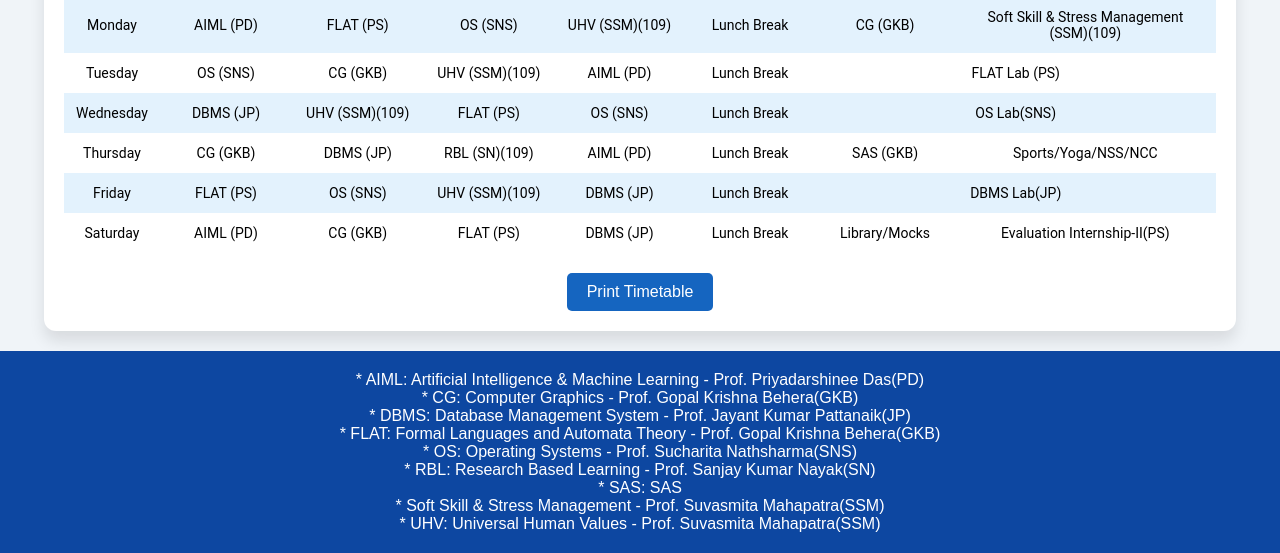
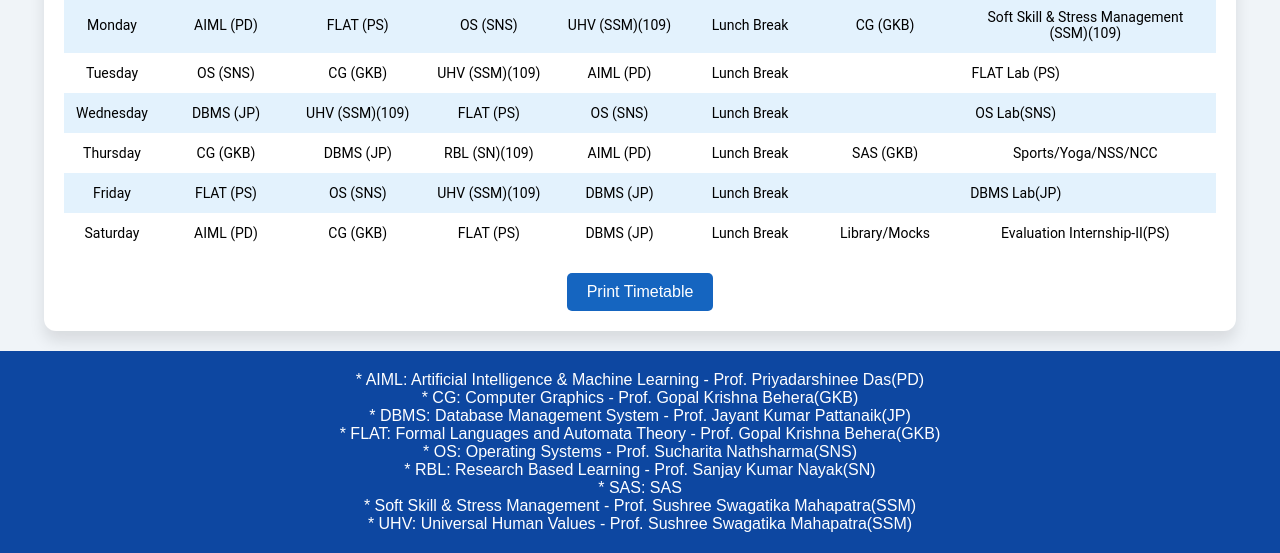
Before and after one commit to teamarctix/Time-Table, a plain HTML site: page index.html in a window 1280 px wide. Shown: the part 337-890 px from the top of the page. Drawn offline with Linux system fonts and the light colour scheme.

Commit message:
Update index.html

```diff
--- a/index.html
+++ b/index.html
@@ -274,8 +274,8 @@
         <p>* OS: Operating Systems - Prof. Sucharita Nathsharma(SNS)</p>
         <p>* RBL: Research Based Learning - Prof. Sanjay Kumar Nayak(SN)</p>
         <p>* SAS: SAS</p>
-        <p>* Soft Skill & Stress Management - Prof. Suvasmita Mahapatra(SSM)</p>
-        <p>* UHV: Universal Human Values - Prof. Suvasmita Mahapatra(SSM)</p>
+        <p>* Soft Skill & Stress Management - Prof. Sushree Swagatika Mahapatra(SSM)</p>
+        <p>* UHV: Universal Human Values - Prof. Sushree Swagatika Mahapatra(SSM)</p>
     </footer>
 
     <script>
```
